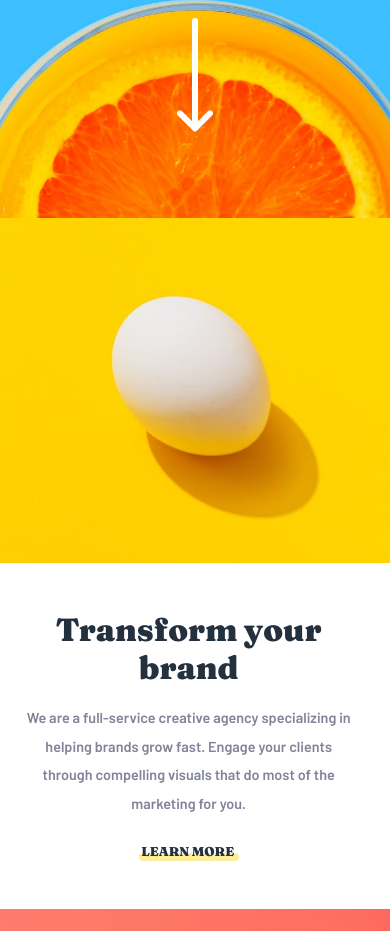
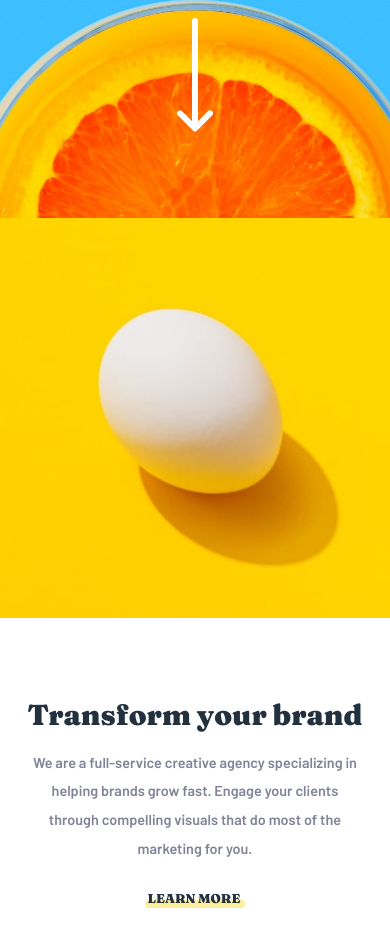
Before and after one commit to Ayomiposi-Adedayo/sunnyside-agency-landing-page, a plain HTML site: page index.html in a window 390 px wide. Shown: the part 233-1164 px from the top of the page. Drawn offline with nearby package versions, Linux system fonts and the light colour scheme.

Commit message:
750px width edited

```diff
--- a/index.html
+++ b/index.html
@@ -61,7 +61,7 @@
             </div>
           </div>
         </nav>
-        <div class="row justify-content-center align-items-center h1-div my-0">
+        <div class="row  justify-content-center align-items-center h1-div my-0">
           <div class="col-10 col-md-10">
             <h1 class="text-center text-light fw-bold my-5">
               WE ARE CREATIVES
@@ -77,9 +77,10 @@
   </header>
 
   <!-- transform your brand -->
+
   <div class="container-fluid px-0 div-height-lg">
     <div class="roww row px-0 flex-column-reverse flex-md-row">
-      <div class="col-12 col-md-6 px-0 ps-2">
+      <div class="col-12 col-md-6 px-0 ps-2 new-div">
         <div class="div-transform text-center py-5 px-4  text-md-start">
           <h2 class="header-white  mb-3 mb-md pt-md-3">Transform your brand</h2>
           <p class="light-ash fw-bold p-main">We are a full-service creative agency
@@ -95,7 +96,8 @@
           </div>
         </div>
       </div>
-      <div class="col-12 col-md-6 px-0 div-lg-transform-bg"><img class="img-fluidd"
+      <div class="col-12 col-md-6 px-0 div-lg-transform-bg new-div">
+        <img class="img-fluidd"
           src="images/desktop/image-transform.jpg" alt=""></div>
     </div>
   </div>
@@ -103,7 +105,7 @@
   <!-- standout -->
   <div class="container-fluid px-0 div-height-lg">
     <div class="roww row px-0 flex-column-reverse flex-md-row reverse">
-      <div class="col-12 col-md-6 px-0 ps-2">
+      <div class="col-12 col-md-6 px-0 ps-2 new-div">
         <div class="div-transform text-center py-5 px-4  text-md-start">
           <h2 class="header-white  mb-3 mb-md pt-md-3">Stand out to the right audience</h2>
           <p class="light-ash fw-bold p-main">Using a collaborative formula of designers, researchers, photographers,
@@ -119,11 +121,12 @@
         </div>
 
       </div>
-      <div class="col-12 col-md-6 px-0 div-lg-transform-bg2"><img class="img-fluidd"
+      <div class="col-12 col-md-6 px-0 div-lg-transform-bg2 new-div"><img class="img-fluidd"
           src="images/desktop/image-stand-out.jpg" alt="">
       </div>
     </div>
   </div>
+
 
   <!-- graphics/photography -->
   <div class="container-fluid px-0 div-height-lg">
@@ -153,6 +156,18 @@
     </div>
   </div>
 
+  <!--
+                  <div class="container-fluid" style="background-color: rgb(246, 217, 217); margin-left: 0%; margin-right: 0%;">
+                    <div class="row">
+                      <div class="col-md-6" style="background-color: aquamarine; height: 600px; padding: 0%;">
+                        <img src="images\desktop\image-transform.jpg" alt="" style="height:600px; width: 100%; object-fit: cover;">
+                        <img src="images\mobile\image-transform.jpg" alt="" style="display: none;">
+                      </div>
+                      <div class="col-md-6" style="background-color: burlywood;">
+                        hii
+                      </div>
+                    </div>
+                  </div> -->
   <!-- testimonials -->
   <div class="container-lg">
     <div class="row my-5">
@@ -162,6 +177,7 @@
     </div>
 
   </div>
+
 
   <!--
 
--- a/styles.scss
+++ b/styles.scss
@@ -9,6 +9,19 @@ body {
   // font-family: 'Fraunces', serif;
   font-weight: 900;
   font-size: 18px;
+}
+
+.new-div {
+    height: 400px !important;
+
+}
+
+@media screen and (min-width: 1440px) {
+.new-div {
+    height: 600px !important;
+    position: relative;
+
+}
 }
 
 
@@ -34,7 +47,7 @@ h1 {
   font-family: "Fraunces", serif;
   width: 90%;
   margin: auto;
-  position: relative;
+
 }
 
 @media screen and (min-width: 1024px) and (max-width: 1439px) {
@@ -250,6 +263,7 @@ div > ul > li > a.nav-link:hover {
 }
 
 @media screen and (min-width: 1440px) {
+
   .roww {
     height: 600px;
 
@@ -271,8 +285,9 @@ div > ul > li > a.nav-link:hover {
 }
 
 .img-fluidd {
-  max-width: 100%;
-  height: auto;
+  width: 100%;
+  height: 400px;
+  object-fit: cover;
 }
 @media screen and (min-width: 768px) {
   .img-fluidd {
@@ -616,3 +631,28 @@ margin: auto;
 
 }
 }
+
+@media screen and (max-width: 767px) {
+
+
+.div-transform {
+padding: 0%!important;
+padding-left: 4% !important;
+padding-right: 6% !important;
+margin: 0;
+//   position: absolute;
+  top: -50%;
+  -ms-transform: translateY(-25%);
+  transform: translateY(5rem);
+
+}
+
+.header-white {
+    font-size: 1.8rem;
+}
+
+.p-main {
+ width: 90%;
+ margin: auto;
+}
+}
```
Also changed, not shown: styles.css, 1 other file.
